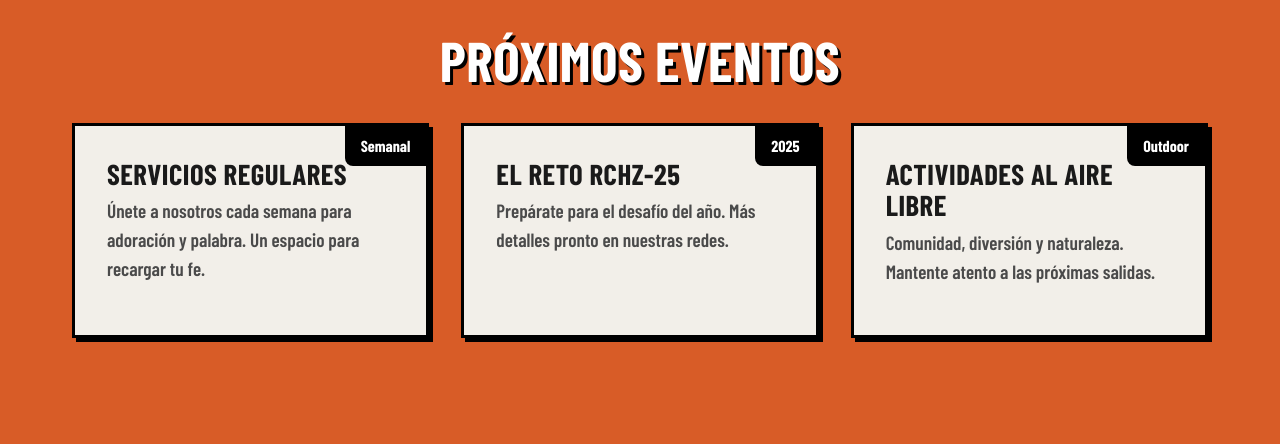
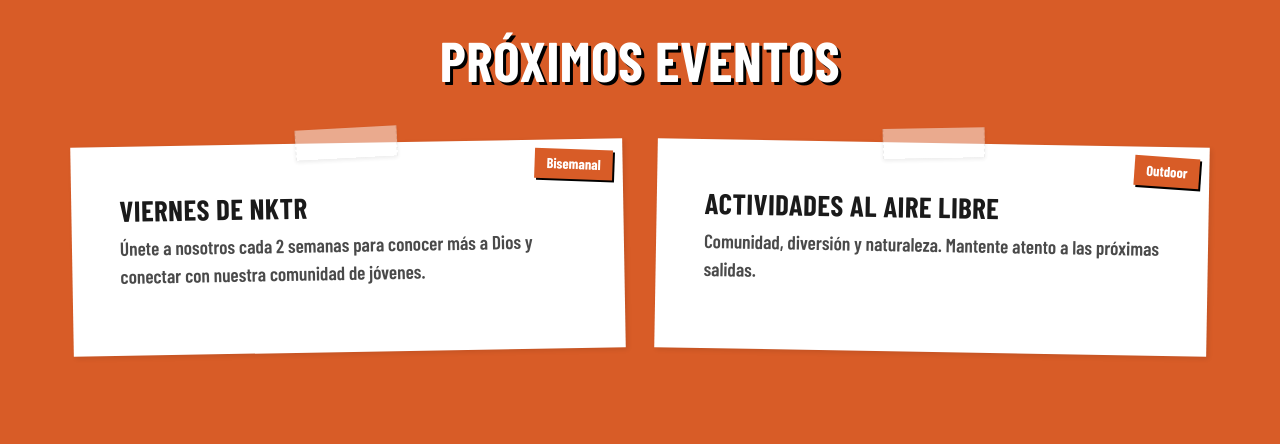
Before and after one commit to Numericss/NKTRYOUTH, a plain HTML site: page index.html in a window 1280 px wide. Shown: the part 1400-1844 px from the top of the page. Drawn offline with nearby package versions, Linux system fonts and the light colour scheme; a web font is replaced by a local one.

Commit message:
Quick fix

```diff
--- a/index.html
+++ b/index.html
@@ -6,7 +6,59 @@
     <meta name="viewport" content="width=device-width, initial-scale=1.0">
     <meta name="description"
         content="NKTR Youth - Comunidad de jóvenes de la Iglesia Vida Abundante en Fajardo. Vive, crece y refleja a Cristo.">
-    <meta name="keywords" content="NKTR, Youth, Iglesia, Fajardo, Jóvenes, Vida Abundante, Puerto Rico">
+    <meta name="keywords"
+        content="NKTR, Youth, Iglesia, Fajardo, Jóvenes, Vida Abundante, Puerto Rico, Ministerio Juvenil">
+    <meta name="author" content="NKTR Youth">
+
+    <!-- Open Graph / Facebook -->
+    <meta property="og:type" content="website">
+    <meta property="og:url" content="https://nktryouth.com/">
+    <meta property="og:title" content="NKTR Youth | Iglesia Vida Abundante Fajardo">
+    <meta property="og:description" content="Únete a la comunidad de jóvenes de Vida Abundante. Viernes 7:00 PM.">
+    <meta property="og:image" content="https://nktryouth.com/logo.png">
+
+    <!-- Local SEO / Geotags -->
+    <meta name="geo.region" content="PR">
+    <meta name="geo.placename" content="Fajardo">
+    <meta name="geo.position" content="18.3377;-65.6713">
+    <meta name="ICBM" content="18.3377, -65.6713">
+
+    <!-- Schema.org JSON-LD -->
+    <script type="application/ld+json">
+    {
+      "@context": "https://schema.org",
+      "@type": "Church",
+      "name": "NKTR Youth - Iglesia Vida Abundante",
+      "address": {
+        "@type": "PostalAddress",
+        "streetAddress": "Final Bo. Qda Fajardo, Carretera 985, C. Igualdad Km. 0.4",
+        "addressLocality": "Fajardo",
+        "addressRegion": "PR",
+        "postalCode": "00738",
+        "addressCountry": "PR"
+      },
+      "geo": {
+        "@type": "GeoCoordinates",
+        "latitude": 18.3377,
+        "longitude": -65.6713
+      },
+      "url": "https://nktryouth.com",
+      "telephone": "+12873353655",
+      "openingHoursSpecification": [
+        {
+          "@type": "OpeningHoursSpecification",
+          "dayOfWeek": [
+            "Friday"
+          ],
+          "opens": "19:00",
+          "closes": "21:00"
+        }
+      ],
+      "sameAs": [
+        "https://www.instagram.com/nktryouth/"
+      ]
+    }
+    </script>
     <title>NKTR Youth | Iglesia Vida Abundante</title>
     <meta name="description" content="Vive, Crece, Refleja a Cristo. Únete a la comunidad de jóvenes NKTR.">
     <link rel="stylesheet" href="style.css">
@@ -72,20 +124,14 @@
             <div class="events-grid">
                 <!-- Event 1 -->
                 <div class="event-card reveal">
-                    <div class="event-date">Semanal</div>
+                    <div class="event-date">Bisemanal</div>
                     <div class="event-content">
-                        <h3>Servicios Regulares</h3>
-                        <p>Únete a nosotros cada semana para adoración y palabra. Un espacio para recargar tu fe.</p>
+                        <h3>Viernes de NKTR</h3>
+                        <p>Únete a nosotros cada 2 semanas para conocer más a Dios y conectar con nuestra comunidad de
+                            jóvenes.</p>
                     </div>
                 </div>
-                <!-- Event 2 -->
-                <div class="event-card reveal">
-                    <div class="event-date">2025</div>
-                    <div class="event-content">
-                        <h3>El Reto RCHZ-25</h3>
-                        <p>Prepárate para el desafío del año. Más detalles pronto en nuestras redes.</p>
-                    </div>
-                </div>
+
                 <!-- Event 3 -->
                 <div class="event-card reveal">
                     <div class="event-date">Outdoor</div>
--- a/style.css
+++ b/style.css
@@ -290,28 +290,62 @@ nav {
 }
 
 .event-card {
-    background: var(--bg-color);
-    border: 3px solid #000;
-    box-shadow: var(--shadow-hard);
+    background: #fff;
+    border: none;
+    /* Remove border for flyer look */
+    box-shadow: var(--shadow-paper);
     transition: var(--transition);
     position: relative;
-    overflow: hidden;
+    overflow: visible;
+    /* Allow tape to stick out */
+    padding: var(--spacing-sm);
+    transform: rotate(0deg);
+    margin-top: 20px;
+    /* Space for tape */
+}
+
+/* Tape Effect */
+.event-card::before {
+    content: '';
+    position: absolute;
+    top: -15px;
+    left: 50%;
+    transform: translateX(-50%) rotate(-2deg);
+    width: 100px;
+    height: 30px;
+    background-color: rgba(255, 255, 255, 0.6);
+    border-left: 1px dashed rgba(0, 0, 0, 0.1);
+    border-right: 1px dashed rgba(0, 0, 0, 0.1);
+    box-shadow: 0 2px 4px rgba(0, 0, 0, 0.1);
+    z-index: 10;
+    opacity: 0.8;
+}
+
+.event-card:nth-child(odd) {
+    transform: rotate(-1deg);
+}
+
+.event-card:nth-child(even) {
+    transform: rotate(1deg);
 }
 
 .event-card:hover {
-    transform: translateY(-5px);
-    box-shadow: 8px 8px 0px #000;
+    transform: scale(1.02) rotate(0deg);
+    box-shadow: var(--shadow-hard);
+    z-index: 5;
 }
 
 .event-date {
     position: absolute;
-    top: 0;
-    right: 0;
-    background: #000;
+    top: 10px;
+    right: 10px;
+    background: var(--accent-orange);
     color: white;
-    padding: 8px 16px;
+    padding: 4px 12px;
     font-weight: 800;
-    border-bottom-left-radius: 8px;
+    font-size: 0.9rem;
+    transform: rotate(3deg);
+    box-shadow: 2px 2px 0px #000;
 }
 
 .event-content {
```
